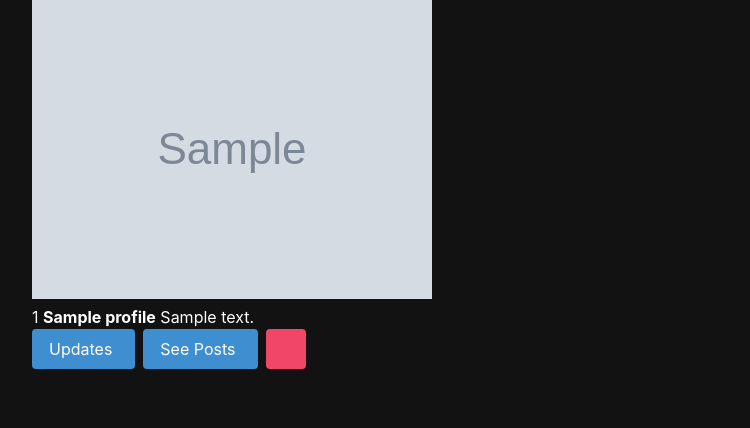
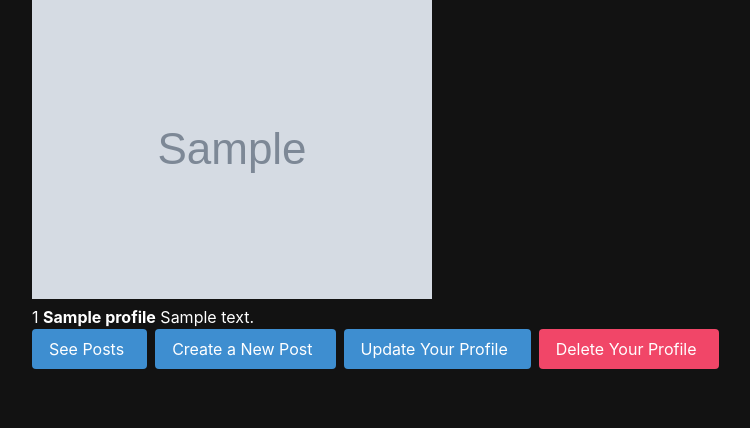
Before and after one commit to mariaximenez/signposts, a Django app: page /myprofile/ in a window 1280 px wide. Shown: the part 77-505 px from the top of the page, without its empty margins (32-782 px from the left). Run offline with Django 4.2, Linux system fonts and the light colour scheme; a user stored in the database is signed in; tables that the repository leaves empty hold one stand-in row (values such as "Sample post"); grey boxes marked "Sample" are stand-in pictures.

Commit message:
Profile page full functioning

```diff
--- a/main_app/templates/myprofile_detail.html
+++ b/main_app/templates/myprofile_detail.html
@@ -23,17 +23,23 @@
 
     <div class="buttons">
         <div class="buttons">
-        <a href="{% url 'post_update' profile.pk %}" class="button is-info"> Updates
-            <span class="icon">
-                <i class="fas fa-edit"></i>
-            </span>
-        </a>
+
         <a href="{% url 'myprofile_post' profile.pk %}" class="button is-info"> See Posts
           <span class="icon">
               <i class="fas fa-edit"></i>
           </span>
       </a>
-        <a href="{% url 'post_delete' profile.pk %}" class="button is-danger">
+      <a href="{% url 'post_create' profile.pk %}" class="button is-info"> Create a New Post
+        <span class="icon">
+            <i class="fas fa-edit"></i>
+        </span>
+    </a>
+    <a href="{% url 'profile_update' profile.pk %}" class="button is-info"> Update Your Profile
+      <span class="icon">
+          <i class="fas fa-edit"></i>
+      </span>
+  </a>
+        <a href="{% url 'profile_delete' profile.pk %}" class="button is-danger"> Delete Your Profile
             <span class="icon">
                 <i class="fas fa-trash-alt"></i>
             </span>
```
Also changed, not shown: main_app/templates/group_detail.html (+2 -15 lines).
